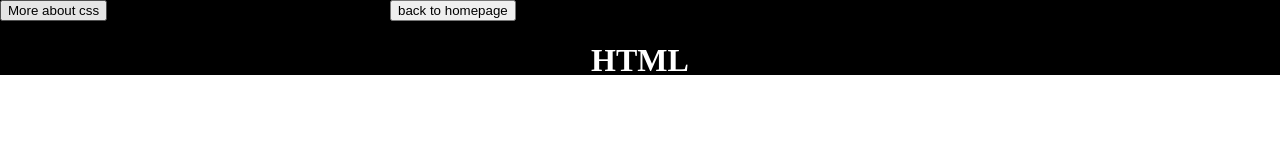
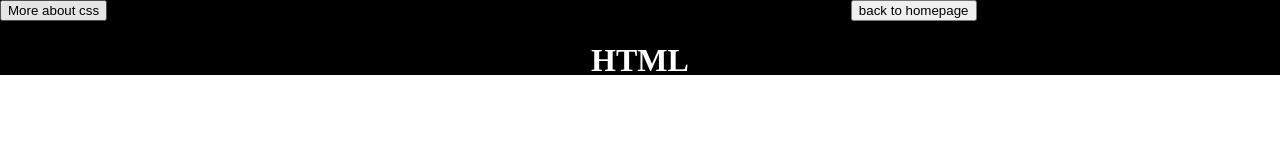
Before and after one commit to akecpookie/html, a plain HTML site: page index.html in a window 1280 px wide. Drawn offline with Linux system fonts and the light colour scheme.

Commit message:
Update style.css

```diff
--- a/style.css
+++ b/style.css
@@ -18,6 +18,6 @@ p, h1, h2{
   color:black;
   text-align:center;
 }
-.homebutt{
+.homepage{
   margin-left: 36%;
 }
```
